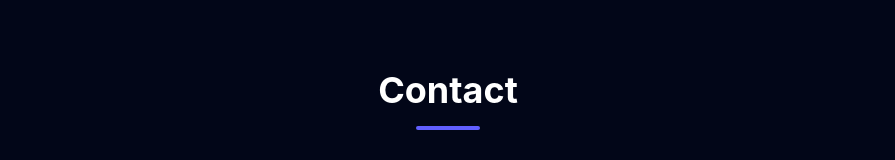
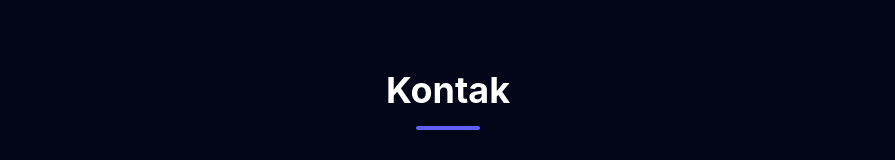
Before and after one commit to gadingislami12/Myself, a React (Vite) app: page / in a window 1280 px wide. Shown: the part 2855-3015 px from the top of the page, without its empty margins (192-1087 px from the left). Built offline with nearby package versions, Linux system fonts and the light colour scheme.

Commit message:
Contact.jsx

```diff
--- a/src/components/Contact.jsx
+++ b/src/components/Contact.jsx
@@ -14,7 +14,7 @@
           transition={{ duration: 0.5 }}
           className="text-center mb-12 flex flex-col items-center"
         >
-          <h2 className="text-3xl md:text-4xl font-bold text-white mb-4">Contact</h2>
+          <h2 className="text-3xl md:text-4xl font-bold text-white mb-4">Kontak</h2>
           <div className="w-16 h-1 bg-indigo-500 rounded-full"></div>
         </motion.div>
 
```
